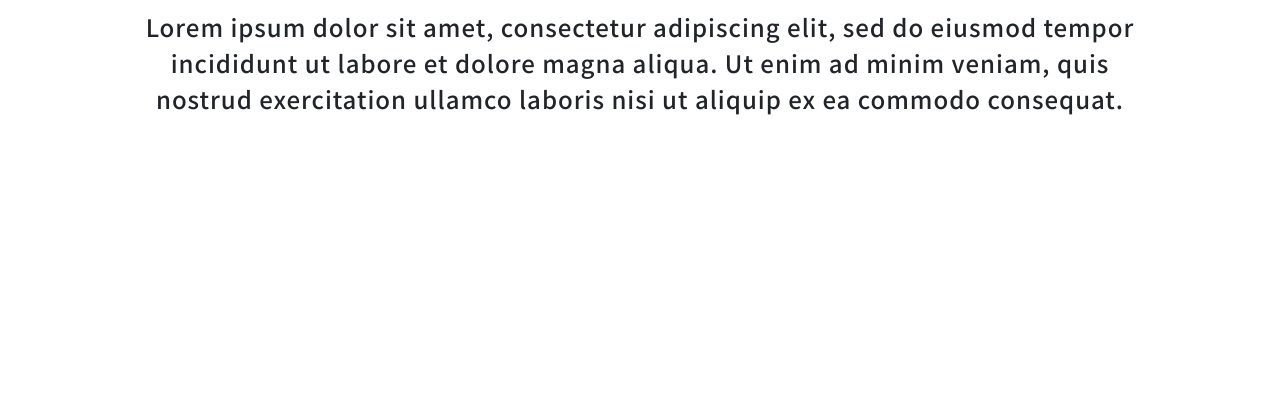
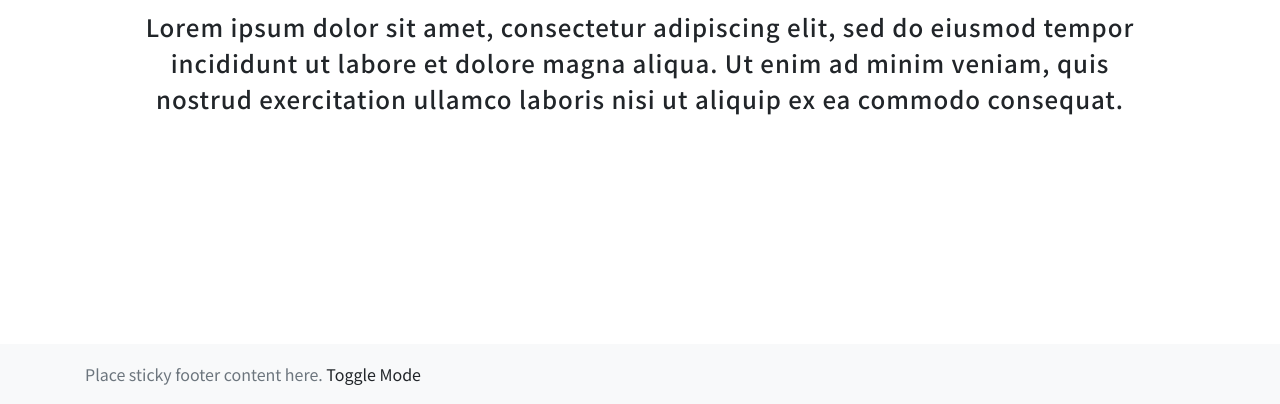
Before and after one commit to rohan-pandit/rp-personal-website, a website: page index.html in a window 1280 px wide. Shown: the part 396-800 px from the top of the page. Drawn offline with nearby package versions, Linux system fonts and the light colour scheme; a script that the page names is missing.

Commit message:
added footer feature with styling and effects

```diff
--- a/index.html
+++ b/index.html
@@ -157,6 +157,13 @@
   Toggle color
 </div>
 
+<footer class="footer navbar-light bg-light">
+      <div class="container">
+        <span class="text-muted">Place sticky footer content here.</span>
+        <span id="button" class="mode-toggle">Toggle Mode</span>
+      </div>
+</footer>
+
 <canvas class="light-background background"></canvas>
 
 <script src="js/custom.js"></script>
--- a/js/custom.js
+++ b/js/custom.js
@@ -65,6 +65,9 @@ var particle;
        $('body').toggleClass("light-mode dark-mode");
       $('.navbar').toggleClass('bg-light bg-dark');
       $('.navbar').toggleClass('navbar-light navbar-dark');
+      $('footer').toggleClass('bg-light bg-dark');
+       $('footer').toggleClass('navbar-light navbar-dark');
+
     //}, 250);
 
       if($('body.light-mode').length > 0){
--- a/scss/styles.scss
+++ b/scss/styles.scss
@@ -16,7 +16,7 @@ html {
 		    position: fixed !important;
 		}
 
-		.dark-mode {
+		&.dark-mode {
 			background: black;
 			-webkit-transition: background 1000ms linear;
 		    -ms-transition: background 1000ms linear;
@@ -43,11 +43,11 @@ html {
 			.navbar.navbar-dark{
 				-webkit-transition: background-color 1000ms linear !important;
 			    -ms-transition: background-color 1000ms linear !important;
-
+			   	transition: background-color 1000ms linear !important;
 			}
 		}
 
-		.light-mode {
+		&.light-mode {
 			background: white;
 			-webkit-transition: background 1000ms linear;
 		    -ms-transition: background 1000ms linear;
@@ -74,8 +74,34 @@ html {
 			.navbar.navbar-dark{
 				-webkit-transition: background-color 1000ms linear !important;
 			    -ms-transition: background-color 1000ms linear !important;
+			   	 transition: background-color 1000ms linear !important;
+			}
+
+			footer.bg-light{
+				-webkit-transition: background-color 1000ms linear !important;
+			    -ms-transition: background-color 1000ms linear !important;
+			    transition: background-color 1000ms linear !important;
+			}
+
+			footer.bg-dark{
+				-webkit-transition: background-color 1000ms linear !important;
+			    -ms-transition: background-color 1000ms linear !important;
+			    transition: background-color 1000ms linear !important;
+			}
+
+			footer.navbar-light{
+				-webkit-transition: background-color 1000ms linear !important;
+			    -ms-transition: background-color 1000ms linear !important;
+			    transition: background-color 1000ms linear !important;
+			}
+
+			footer.navbar-dark{
+				-webkit-transition: background-color 1000ms linear !important;
+			    -ms-transition: background-color 1000ms linear !important;
+			   	transition: background-color 1000ms linear !important;
 
 			}
+
 		}
 
 		.background {
@@ -169,6 +195,20 @@ html {
 		canvas {
 			opacity: 0.5;
 		}
+
+		footer {
+			position: sticky;
+			position: fixed;
+    		bottom: 0;
+		    width: 100%;
+		    height: 60px;
+		    line-height: 60px;
+		    background-color: #f5f5f5;
+
+		    -webkit-transition: background-color 1000ms linear !important;
+			-ms-transition: background-color 1000ms linear !important;
+			transition: background-color 1000ms linear !important;
+		}
 	}
 }
 
```
Also changed, not shown: css/styles.css.
